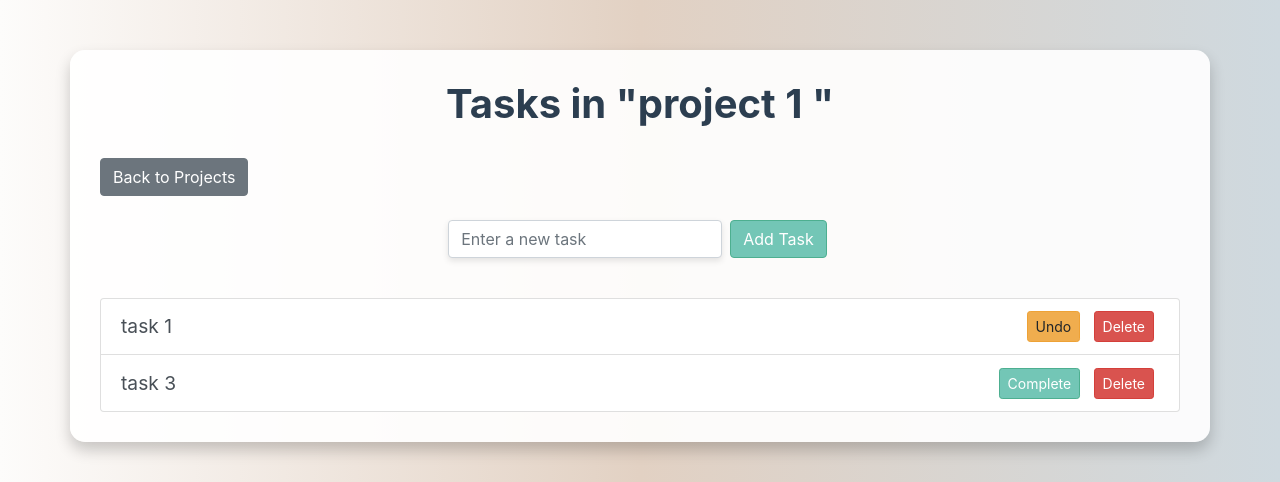
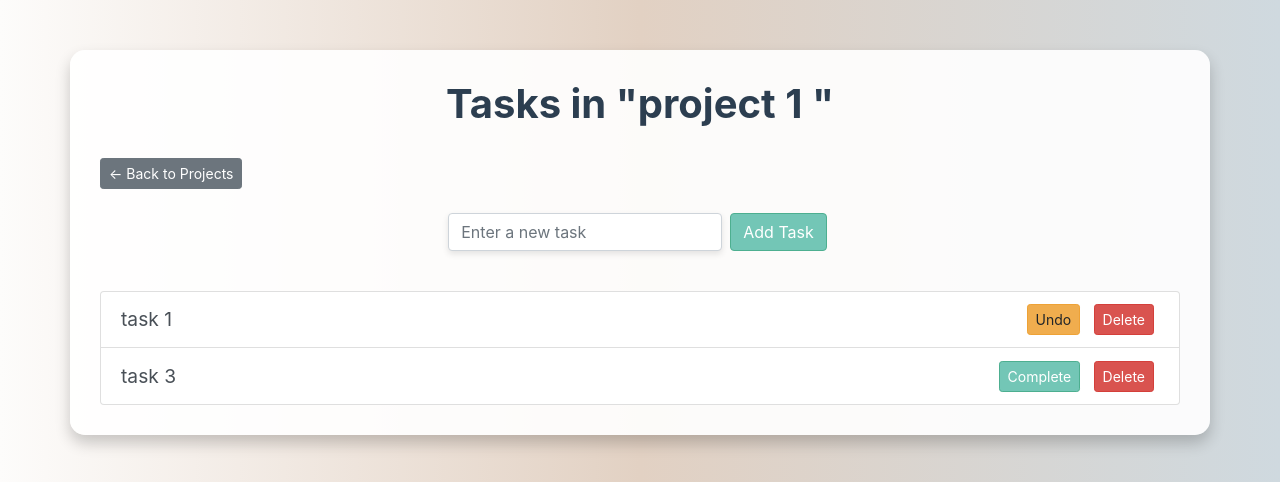
Before and after one commit to jetbrains-academy/FlaskTodoApp, a Flask app: page /project/1 in a window 1280 px wide. Shown: the top 482 px of the page. Run offline with Flask 3, Linux system fonts and the light colour scheme; data comes from the database, SQL or seed files in the repository; some libraries are stand-ins or nearby versions.

Commit message:
better looking back to projects button

```diff
--- a/templates/project_tasks.html
+++ b/templates/project_tasks.html
@@ -109,7 +109,12 @@
 <div class="container">
     <!-- Header -->
     <h1>Tasks in "{{ project.name }}"</h1>
-    <a href="{{ url_for('home') }}" class="btn btn-secondary mb-4">Back to Projects</a>
+    <div class="d-flex justify-content-between align-items-center mb-4">
+        <a href="{{ url_for('home') }}" class="btn btn-secondary btn-sm">
+            ← Back to Projects
+        </a>
+    </div>
+
 
     <!-- Add Task Form -->
     <form action="{{ url_for('add_task_to_project', project_id=project.id) }}" method="POST" class="form-inline">
```
